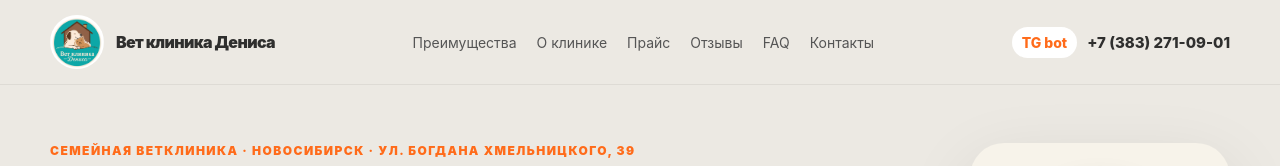
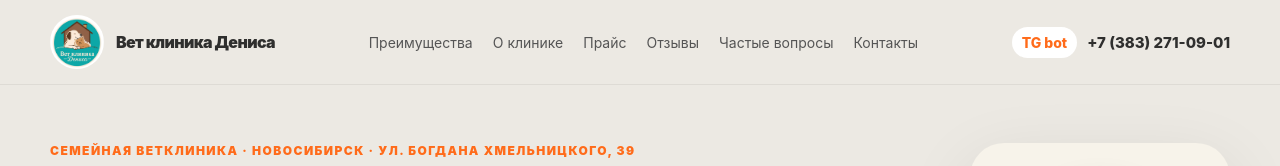
Before and after one commit to 781swg/vet, a plain HTML site: page site/index.html in a window 1280 px wide. Shown: the top 166 px of the page. Drawn offline with Linux system fonts and the light colour scheme.

Commit message:
Rename FAQ navigation link

```diff
--- a/site/index.html
+++ b/site/index.html
@@ -20,7 +20,7 @@
             <a href="#about">О клинике</a>
             <a href="#price">Прайс</a>
             <a href="#reviews">Отзывы</a>
-            <a href="#faq">FAQ</a>
+            <a href="#faq">Частые вопросы</a>
             <a href="#contacts">Контакты</a>
           </nav>
           <div class="quickContacts">
```
